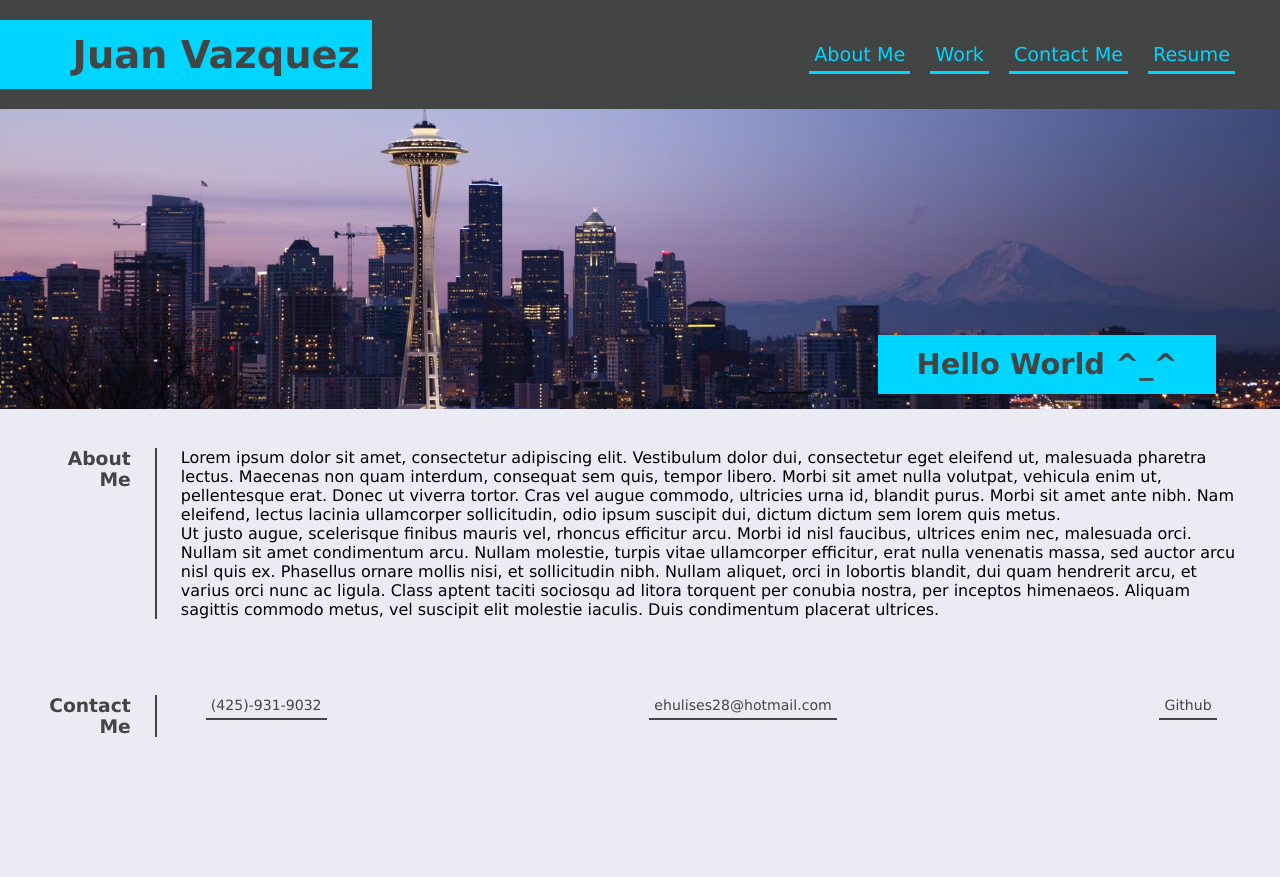
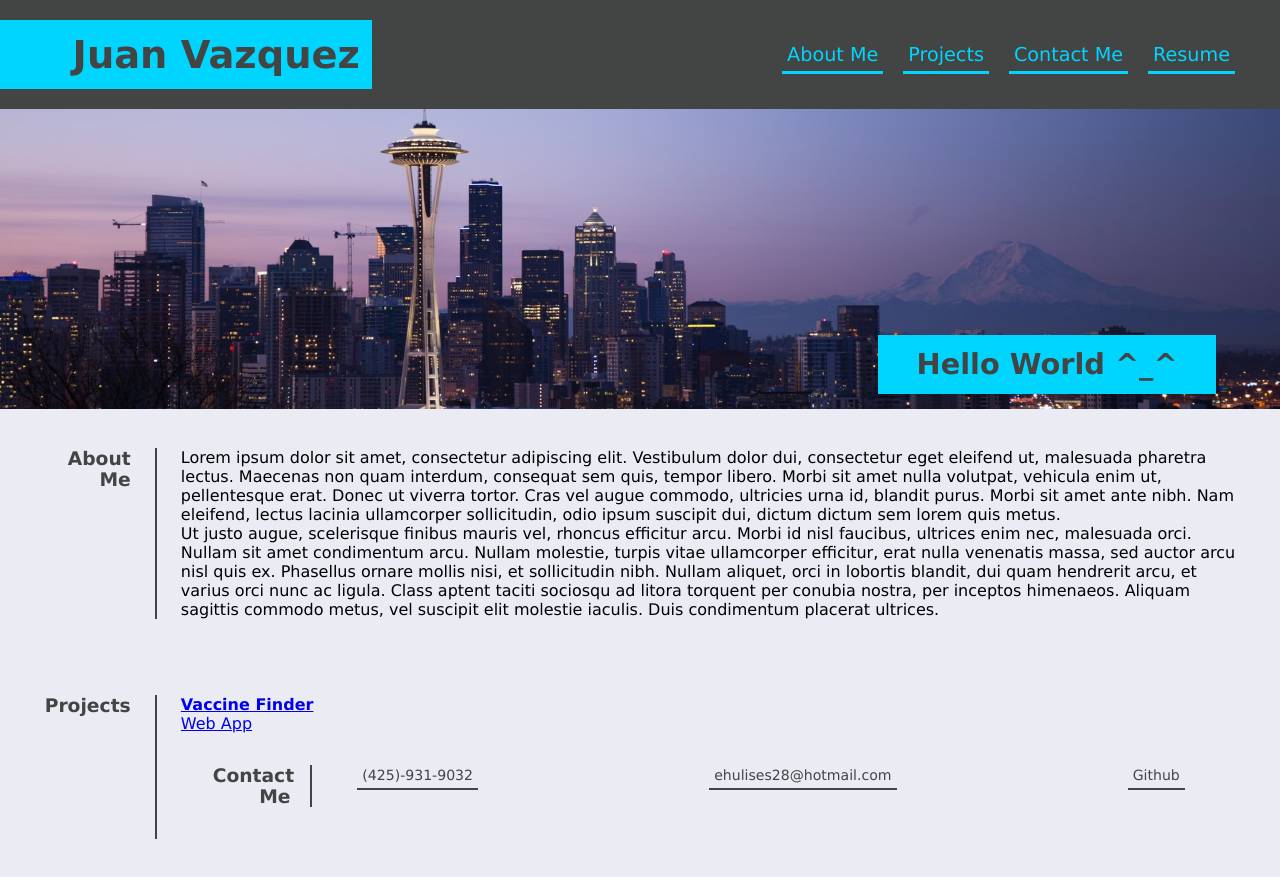
Before and after one commit to jvprofits28/advanced-portfolio, a plain HTML site: page index.html in a window 1280 px wide. Before the commit the page ends 800 px from the top, so only its background shows below. Drawn offline with Linux system fonts and the light colour scheme.

Commit message:
making grid for projects

```diff
--- a/index.html
+++ b/index.html
@@ -18,7 +18,7 @@
             <a href="#about">About Me</a>
           </li>
           <li>
-            <a href="#work">Work</a>
+            <a href="#work">Projects</a>
           </li>
           <li>
             <a href="#contact">Contact Me</a>
@@ -68,6 +68,28 @@
         </div>
       </div>
     </section>
+    <section id="work">
+      <div class="flex-row">
+
+          <div class="section-title">
+              <h3>Projects</h3>
+          </div>
+
+          <div class="content-right">
+              <div class="grid-container">
+
+                  <div class="featured grid-item">
+
+                      <a href="https://igotyu.github.io/project-covid/" title="Vaccine Finder" target="_blank">
+                          <div class="grid-img">
+                              <div class="grid-subtitle">
+                                  <h4>Vaccine Finder </h4>
+                                  <p>Web App</p>
+                              </div>
+                          </div>
+                      </a>
+                  </div>
+<!-- https://subster.herokuapp.com/ -->
     <section id="contact">
       <div class="flex-row">
 
```
